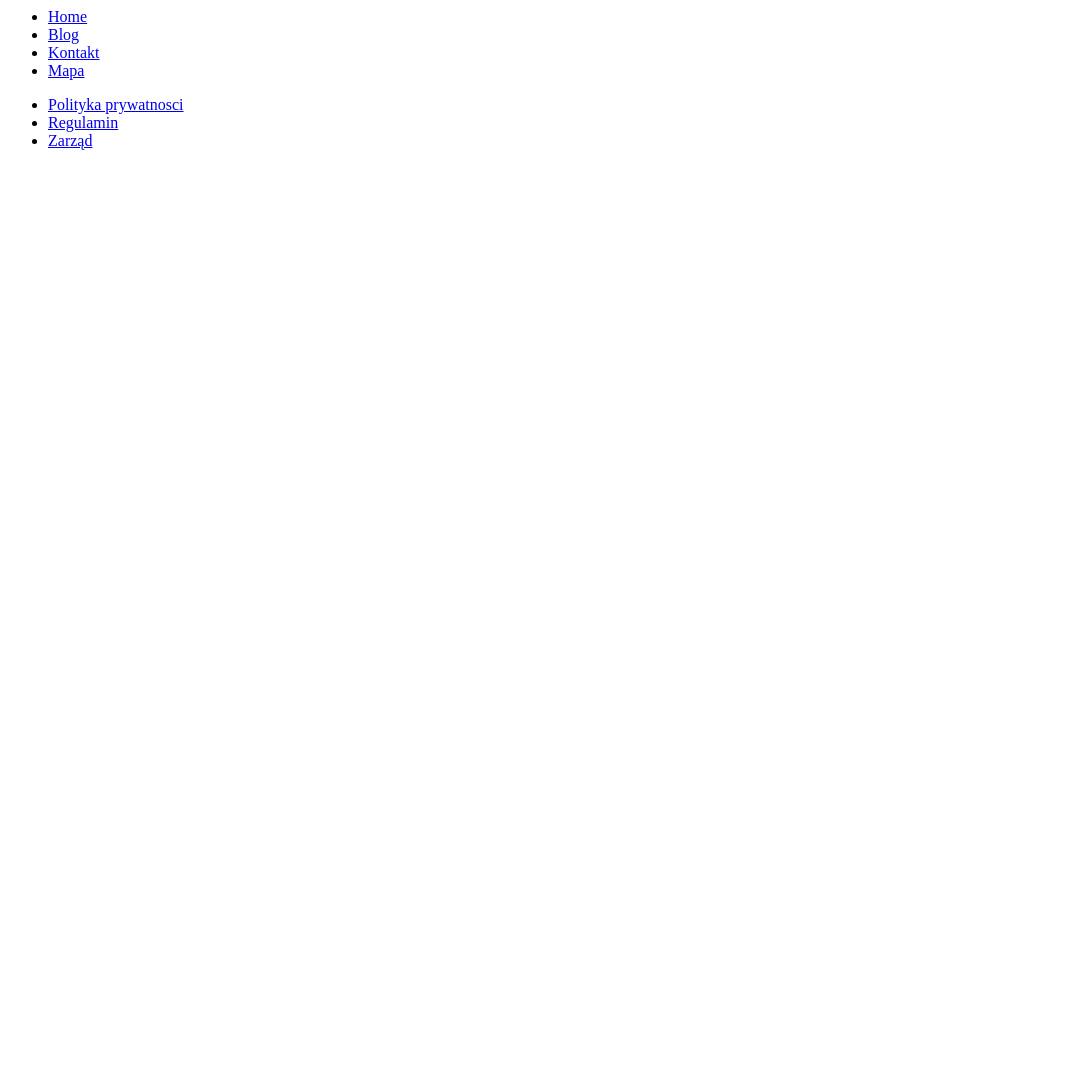
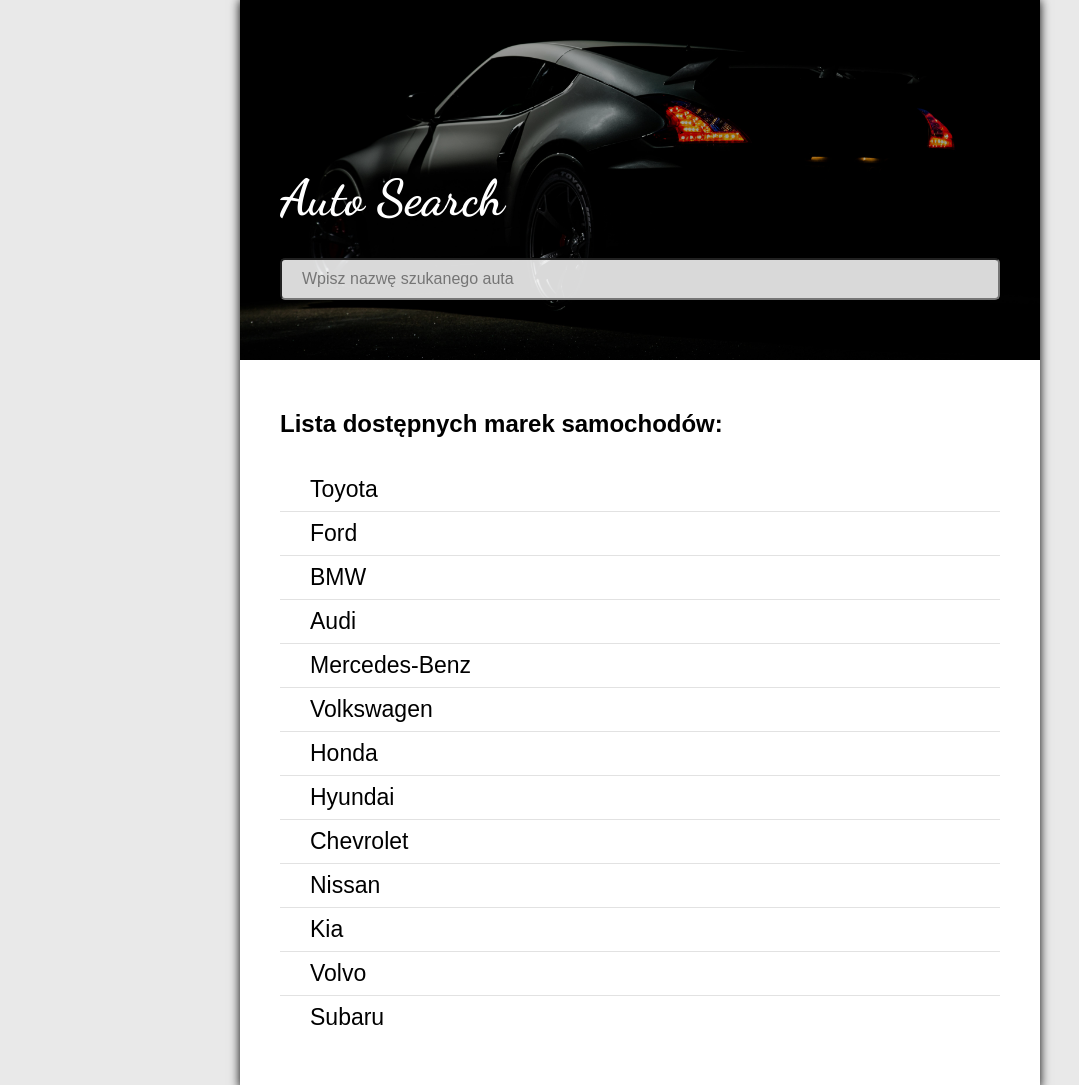
Before and after one commit to ArkadiuszLyjak/auto_search, a plain HTML site: page index.html in a window 1280 px wide. Shown: the top 1085 px of the page, without its empty margins (0-1079 px from the left). Before the commit the page ends 800 px from the top, so only its background shows below. Drawn offline with Linux system fonts and the light colour scheme.

Commit message:
Gotowy mini projekt "wyszukiwarka samochodów"

```diff
--- a/index.html
+++ b/index.html
@@ -2,47 +2,52 @@
 <html lang="en">
 
 <head>
-    <title>Nowy projekt HTML5</title>
+    <title>Lista Marek Samochodów</title>
     <meta charset="UTF-8">
     <meta name="description" content="Mój kolejny 34 projekt">
     <meta name="keywords" content="html, javascript, css">
     <meta name="author" content="alyjak@gmail.com">
     <meta name="viewport" content="width=device-width, initial-scale=1.0">
     <link rel="stylesheet" type="text/css" href="style.css">
-
+    <link rel="preconnect" href="https://fonts.googleapis.com">
+    <link rel="preconnect" href="https://fonts.gstatic.com" crossorigin>
+    <link href="https://fonts.googleapis.com/css2?family=Dancing+Script:wght@400..700&display=swap" rel="stylesheet">
     <style>
 
     </style>
 </head>
 
 <body>
+<div class="wrapper">
+    <div class="header">
+        <div class="shadow"></div>
+        <h1>Auto Search</h1>
+        <input type="text" class="search" placeholder="Wpisz nazwę szukanego auta">
+    </div>
 
-<header>
+    <div class="drink-list">
+        <h2>Lista dostępnych marek samochodów:</h2>
+        <ul>
+            <li>Toyota</li>
+            <li>Ford</li>
+            <li>BMW</li>
+            <li>Audi</li>
+            <li>Mercedes-Benz</li>
+            <li>Volkswagen</li>
+            <li>Honda</li>
+            <li>Hyundai</li>
+            <li>Chevrolet</li>
+            <li>Nissan</li>
+            <li>Kia</li>
+            <li>Volvo</li>
+            <li>Subaru</li>
+        </ul>
+    </div>
 
-    <nav>
-        <ul>
-            <li><a href="#">Home</a></li>
-            <li><a href="#">Blog</a></li>
-            <li><a href="#">Kontakt</a></li>
-            <li><a href="#">Mapa</a></li>
-        </ul>
-    </nav>
-
-</header>
-
-<main>
+</div>
 
 
-</main>
-
-<footer>
-    <ul>
-        <li><a href="#">Polityka prywatnosci</a></li>
-        <li><a href="#">Regulamin</a></li>
-        <li><a href="#">Zarząd</a></li>
-    </ul>
-    <!--    <div>footer</div>-->
-</footer>
+<script src="script.js"></script>
 
 </body>
 
--- /dev/null
+++ b/script.js
@@ -0,0 +1,16 @@
+const search = document.querySelector('.search');
+const li = document.querySelectorAll('li');
+
+const searchEngine = e => {
+    const text = e.target.value.toLowerCase();
+
+    li.forEach(el => {
+        if (el.textContent.toLowerCase().indexOf(text) !== -1) {
+            el.style.display = 'block'
+        } else {
+            el.style.display = 'none'
+        }
+    })
+};
+
+search.addEventListener('keyup', searchEngine);
--- a/style.css
+++ b/style.css
@@ -1,49 +1,83 @@
-div {
-    text-justify: auto;
+* {
+    box-sizing: border-box;
+    margin: 0;
+    padding: 0;
 }
 
-mark {
-    color: darkmagenta;
-    font-weight: bold;
-    font-size: 20px;
+body {
+    display: flex;
+    justify-content: center;
+    align-items: center;
+    min-height: 100vh;
+    font-family: 'Montserrat', sans-serif;
+    background-color: rgb(233, 233, 233);
 }
 
-table {
-    width: 100%;
-    border-collapse: collapse;
+.wrapper {
+    width: 800px;
+    background-color: #fff;
+    box-shadow: 0 0 10px #000;
 }
 
-td {
-    border: 1px solid black;
-    text-align: center;
-    vertical-align: center;
-    padding: 8px;
-    font-size: 22px;
+.header {
+    display: flex;
+    justify-content: flex-end;
+    align-items: flex-start;
+    flex-direction: column;
+    position: relative;
+    height: 360px;
+    padding: 20px 40px;
+    font-family: 'Dancing Script', cursive;
+    background-image: url('pexels-albinberlin-919073.jpg');
+    background-size: cover;
+    background-position: center;
+    z-index: 0;
 }
 
-th {
-    border: 1px solid black;
-    margin: 10px;
-    padding: 10px;
-    font-size: 40px;
+.shadow {
+    position: absolute;
+    top: 0;
+    left: 0;
+    width: 100%;
+    height: 100%;
+    background-color: rgba(0, 0, 0, .35);
+    z-index: -1;
 }
 
-#footer {
-    text-align: center;
+h1 {
+    margin-bottom: 30px;
+    color: #fff;
+    font-size: 50px;
 }
 
-colgroup .col1 {
-    background-color: brown;
+.search {
+    padding: 10px 20px;
+    margin-bottom: 40px;
+    width: 100%;
+    font-size: 16px;
+    border-radius: 5px;
+    background-color: rgba(255,255,255,.85);
 }
 
-colgroup .col2 {
-    background-color: blue;
+.drink-list {
+    padding: 20px 40px;
 }
 
-colgroup .col3 {
-    background-color: lightgreen;
+h2 {
+    padding: 30px 0;
 }
 
-.nav-element {
+ul {
+    padding-bottom: 30px;
+    font-size: 23px;
+    list-style: none;
+}
 
+li {
+    padding: 8px 30px;
+    border-bottom: 1px solid rgb(226,226,226);
 }
+
+li:last-child {
+    border-bottom: 0;
+}
```
Also changed, not shown: jsFile.js (deleted), pexels-albinberlin-919073.jpg (added), pistachios-3450670_1280.jpg (added).
